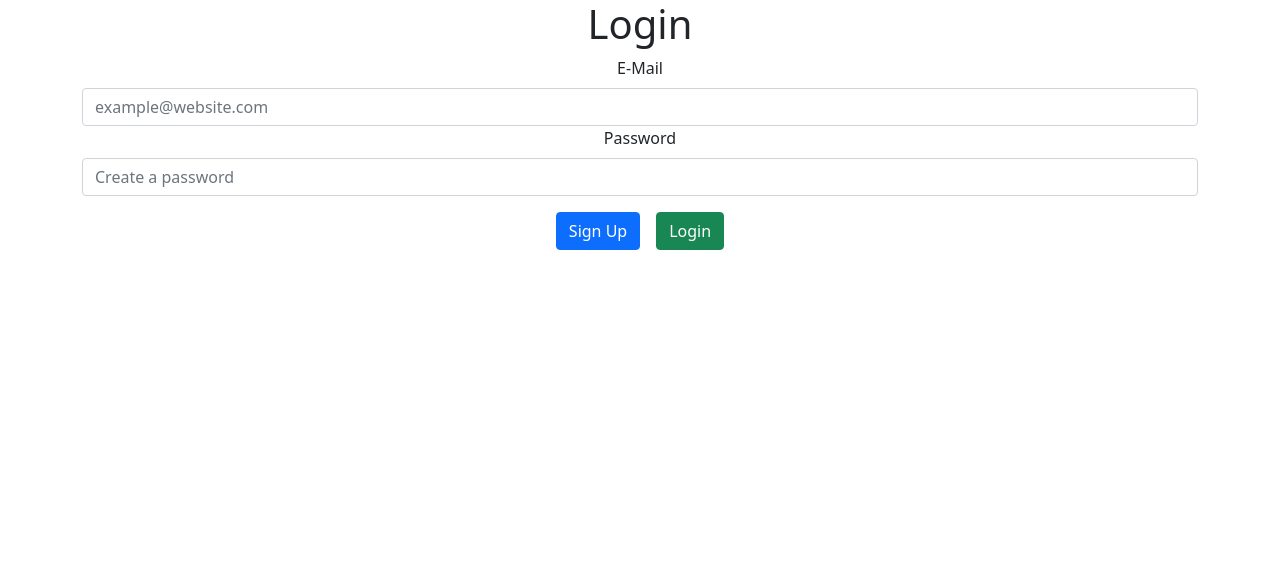
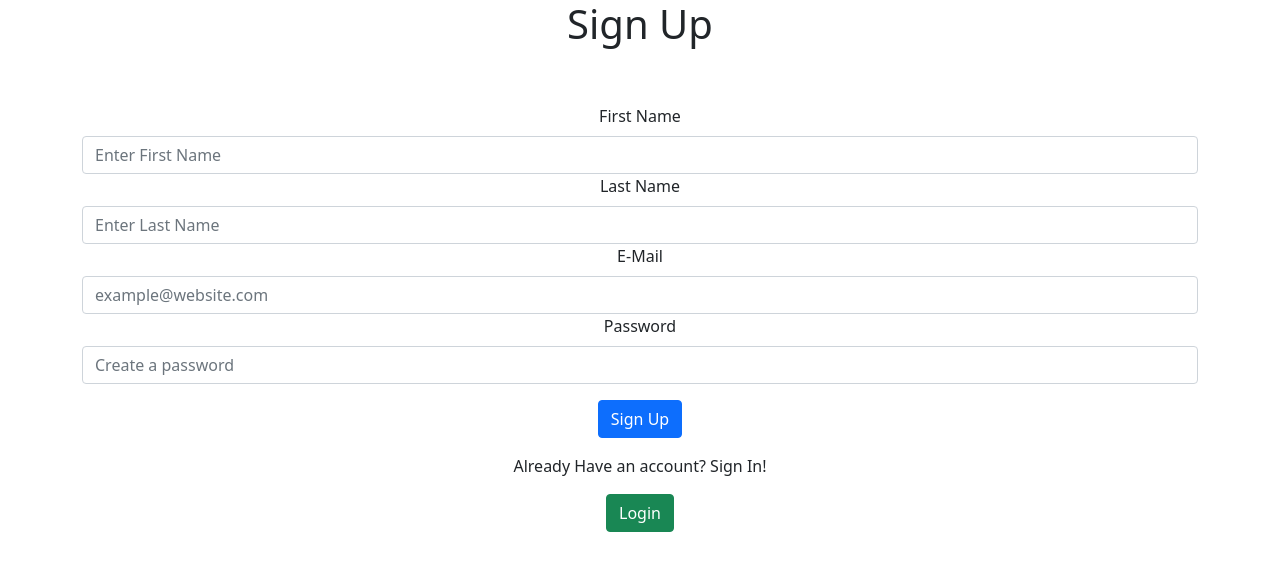
Before and after one commit to robinkelsickii/fishing-hooks, a React (Create React App) app: page /SignUp in a window 1280 px wide. Shown: the top 570 px of the page. Built offline with nearby package versions, Linux system fonts and the light colour scheme.

Commit message:
Change over input fields

```diff
--- a/src/App.js
+++ b/src/App.js
@@ -1,4 +1,4 @@
-import React from 'react';
+import React, { useEffect, useState } from 'react';
 import {
   BrowserRouter as Router,
   Switch,
@@ -7,19 +7,35 @@ import {
 } from "react-router-dom";
 import SignUp from './Components/SignUp';
 import './index.css'
-import { Form } from 'react-bootstrap';
 import LoginPage from './Components/LoginPage';
+import Dashboard from './Components/Dashboard';
 
 export default function App() {
+  const [token, setToken] = useState('')
+
+  const updateState = () => {
+    console.log('User info updated')
+    const getToken = localStorage.getItem('token')
+
+    if (getToken) {
+      setToken(getToken)
+    }
+  }
+  useEffect(updateState, [])
 
 
   return (
-  <Router>
-   {/* <SignUp /> */}
+    <Router>
+      <Switch>
+        <Route exact path='/SignUp'><SignUp token={token} setToken={setToken} /></Route>
+        <Route exact path='/Dashboard'><Dashboard token={token} setToken={setToken} /></Route>
+        <Route exact path='/Login'><LoginPage token={token} setToken={setToken} /></Route>
+      </Switch>
 
 
-   <LoginPage />
 
-  </Router>
+
+
+    </Router>
   );
 }
--- a/src/Components/LoginPage.js
+++ b/src/Components/LoginPage.js
@@ -2,11 +2,16 @@ import React from "react";
 import axios from "axios";
 import { useState } from "react";
 import { Col, Container, Row, Form, Button } from "react-bootstrap";
+import { BrowserRouter as Router, Route } from "react-router-dom";
+import SignUp from "./SignUp";
+import Dashboard from "./Dashboard";
+import { useHistory } from "react-router";
 
 
-export default function LoginPage() {
+export default function LoginPage(props) {
 
     const [login, setLogin] = useState({});
+    let history = useHistory()
 
     const handleChange = e => setLogin(prevState => {
         console.log(e.target.id, e.target.value)
@@ -27,6 +32,12 @@ export default function LoginPage() {
         })
             .then(function (response) {
                 console.log(response);
+                const token = response.data.data.token
+
+                localStorage.setItem('token', token)
+
+                console.log(token)
+                props.setToken(token)
             })
             .catch(function (error) {
                 console.log(error);
@@ -34,6 +45,9 @@ export default function LoginPage() {
 
     }
 
+    const signUpBtn = () => {
+        history.push('/SignUp')
+    }
 
 
     return (
@@ -42,7 +56,7 @@ export default function LoginPage() {
             <Row>
                 <Col className='text-center'>
                     <h1>Login</h1>
-                    <Form onSubmit = {handleSubmit}>
+                    <Form onSubmit={handleSubmit}>
                         <Form.Group onChange={handleChange} value={login.loginEmail || ""}>
                             <Form.Label>E-Mail</Form.Label>
                             <Form.Control id='email' type="text" placeholder="example@website.com" />
@@ -53,14 +67,13 @@ export default function LoginPage() {
                             <Form.Control id='password' type="text" placeholder="Create a password" />
                         </Form.Group>
                         <Col className='d-flex justify-content-center'>
-
-                        <Button type ='button' className='btn btn-primary mt-3 me-3'>Sign Up</Button>
-                        <Button type ='submit' className='btn btn-success mt-3'>Login</Button>
+                            <Button type='button' className='btn btn-primary mt-3 me-3' onClick={signUpBtn}>Sign Up</Button>
+                            <Button type='submit' className='btn btn-success mt-3'>Login</Button>
                         </Col>
                     </Form>
                 </Col>
             </Row>
-            </Container >
+        </Container>
 
     )
 }
--- a/src/Components/SignUp.js
+++ b/src/Components/SignUp.js
@@ -2,10 +2,12 @@ import React from "react";
 import { Container, Row, Col, Form, Button } from "react-bootstrap";
 import { useState, useEffect } from "react";
 import axios from "axios";
+import { useHistory } from "react-router";
 
 
-export default function SignUp() {
+export default function SignUp(props) {
     const [data, setData] = useState({});
+    const history = useHistory()
 
 
 
@@ -31,13 +33,15 @@ export default function SignUp() {
             // save data to localstorage
             const token = response.data.data.token
             localStorage.setItem('token', token)
+            console.log(token)
         })
         .catch(function (error) {
             console.log(error);
         });
     }
-
-
+    const loginBtn = () => {
+        history.push('/Login')
+    }
 
     return (
         <Container className='text-center'>
@@ -50,7 +54,7 @@ export default function SignUp() {
                 <Form onSubmit={handleSubmit}>
                     <Col className='pt-5 text-center'>
                         <Form.Group onChange={handleChange} value={data.firstName || ""}>
-                            <Form.Label>First Name</Form.Label>
+                            <Form.Label >First Name</Form.Label>
                             <Form.Control id='firstName' type="text" placeholder="Enter First Name" />
                         </Form.Group>
 
@@ -68,14 +72,15 @@ export default function SignUp() {
                             <Form.Label>Password</Form.Label>
                             <Form.Control id='password' type="text" placeholder="Create a password" />
                         </Form.Group>
-
-                        <Button type='submit' className='btn btn-primary mt-3'>Sign Up</Button>
+                        <Button type='submit' className='btn btn-primary mt-3 mb-3'>Sign Up</Button>
+                        <div>
+                        <p> Already Have an account? Sign In!</p>
+                        <Button type='button' className='btn btn-success' onClick={loginBtn}>Login</Button>
+                        </div>
                     </Col>
                 </Form>
             </Row>
         </Container>
-
-
     )
     // console.log(SignUp)
 }
```
Also changed, not shown: src/Components/DashBoard.js (+29 -0 lines). Lines whose indentation alone changed are shown as unchanged.
